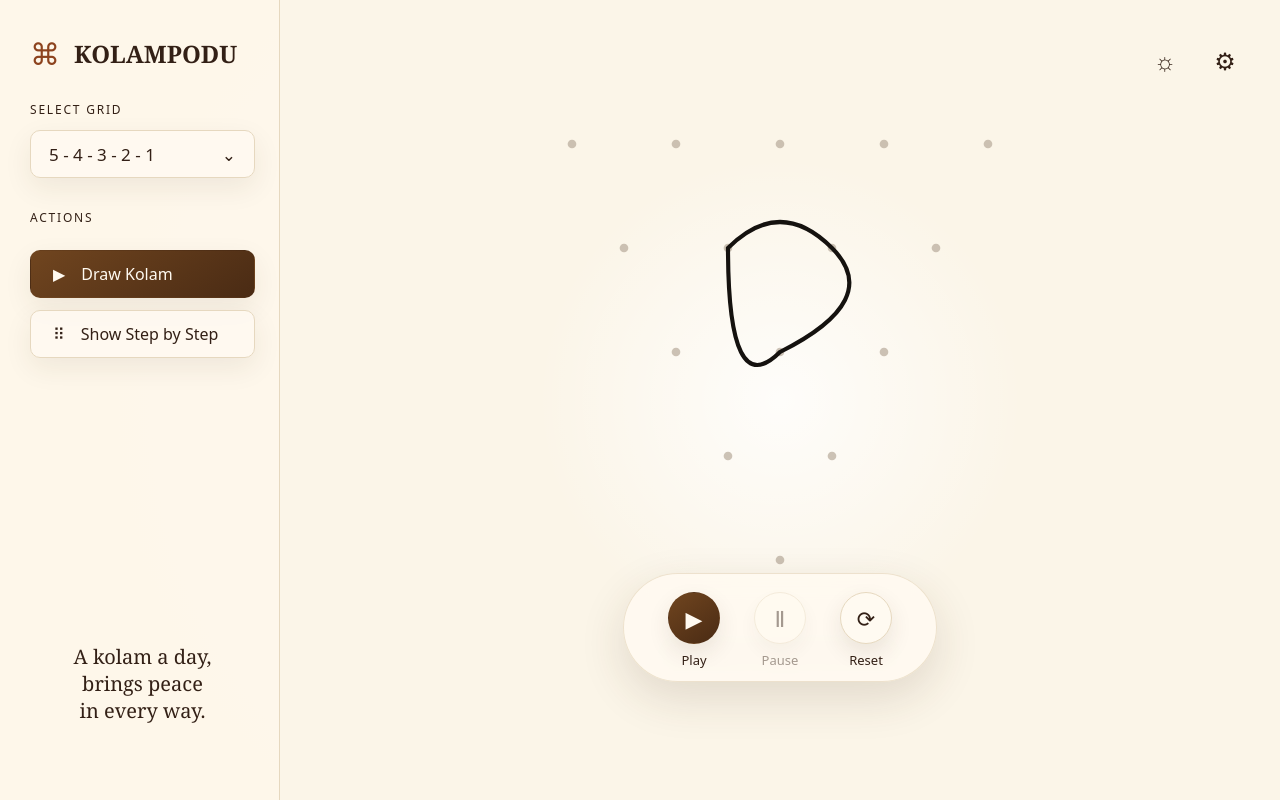
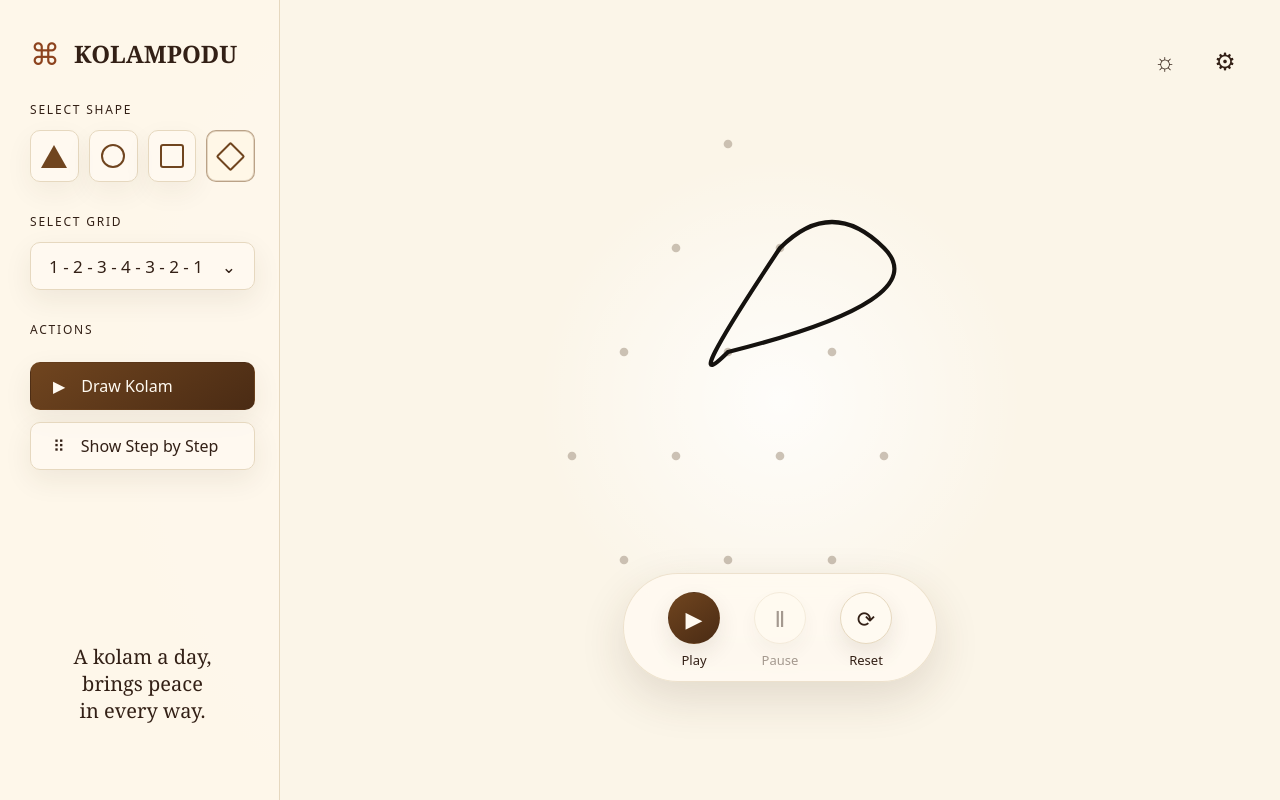
Before and after one commit to brijbh/kolampodu, a React (Vite) app: page / in a window 1280 px wide. Built offline with nearby package versions, Linux system fonts and the light colour scheme.

Commit message:
feat: add shape selector

```diff
--- a/src/App.jsx
+++ b/src/App.jsx
@@ -11,8 +11,40 @@ import "./styles/base.css";
 import "./styles/layout.css";
 import "./styles/theme.css";
 
+const SHAPES = [
+  { id: "triangle", label: "Triangle", pattern: [1, 2, 3, 4] },
+  { id: "circle", label: "Circle", pattern: [3, 5, 5, 5, 3] },
+  { id: "square", label: "Square", pattern: [5, 5, 5, 5, 5] },
+  { id: "diamond", label: "Diamond", pattern: [1, 2, 3, 4, 3, 2, 1] },
+];
+
+function ShapeSelector({ selectedShape, onSelectShape }) {
+  return (
+    <section className="selector-group" aria-label="Shape selector">
+      <p className="section-label">Select Shape</p>
+      <div className="shape-options">
+        {SHAPES.map((shape) => (
+          <button
+            key={shape.id}
+            className="shape-button"
+            type="button"
+            aria-label={shape.label}
+            aria-pressed={shape.id === selectedShape}
+            onClick={() => onSelectShape(shape.id)}
+          >
+            <span className={`shape-icon shape-icon-${shape.id}`} aria-hidden="true" />
+          </button>
+        ))}
+      </div>
+    </section>
+  );
+}
+
 export default function App() {
-  const pattern = [5, 4, 3, 2, 1];
+  const [selectedShape, setSelectedShape] = useState("diamond");
+  const shape = SHAPES.find(({ id }) => id === selectedShape) ?? SHAPES[3];
+  const pattern = shape.pattern;
+  const gridLabel = pattern.join(" - ");
   const path = buildKolamPath(pattern);
   const animationRef = useRef(null);
   const [progress, setProgress] = useState(0);
@@ -49,14 +81,24 @@ export default function App() {
     setIsPlaying(true);
   };
 
+  const handleSelectShape = (shapeId) => {
+    setSelectedShape(shapeId);
+    animationRef.current?.reset();
+    setIsPlaying(false);
+  };
+
   return (
     <div className="page">
       <aside className="side-panel">
         <Header />
+        <ShapeSelector
+          selectedShape={selectedShape}
+          onSelectShape={handleSelectShape}
+        />
         <section className="selector-group" aria-label="Grid selector">
           <p className="section-label">Select Grid</p>
           <button className="select-button" type="button">
-            <span>5 - 4 - 3 - 2 - 1</span>
+            <span>{gridLabel}</span>
             <span aria-hidden="true">⌄</span>
           </button>
         </section>
@@ -88,10 +130,16 @@ export default function App() {
           <Header />
           <button className="icon-button" type="button" aria-label="Theme">☼</button>
         </div>
+        <div className="mobile-selector">
+          <ShapeSelector
+            selectedShape={selectedShape}
+            onSelectShape={handleSelectShape}
+          />
+        </div>
         <section className="mobile-selector" aria-label="Grid selector">
           <p className="section-label">Select Grid</p>
           <button className="select-button" type="button">
-            <span>5 - 4 - 3 - 2 - 1</span>
+            <span>{gridLabel}</span>
             <span aria-hidden="true">⌄</span>
           </button>
         </section>
--- a/src/styles/layout.css
+++ b/src/styles/layout.css
@@ -42,6 +42,63 @@
 .selector-group,
 .desktop-actions {
   width: 100%;
+}
+
+.shape-options {
+  display: grid;
+  grid-template-columns: repeat(4, minmax(0, 1fr));
+  gap: 10px;
+}
+
+.shape-button {
+  height: 52px;
+  display: grid;
+  place-items: center;
+  border: 1px solid var(--border);
+  border-radius: 10px;
+  background: rgba(255, 250, 241, 0.86);
+  color: var(--text);
+  box-shadow: 0 10px 28px rgba(70, 49, 29, 0.06);
+  cursor: pointer;
+}
+
+.shape-button[aria-pressed="true"] {
+  border-color: rgba(112, 69, 31, 0.48);
+  background: rgba(255, 247, 231, 0.96);
+  box-shadow: inset 0 0 0 1px rgba(112, 69, 31, 0.18);
+}
+
+.shape-icon {
+  position: relative;
+  display: block;
+  width: 24px;
+  height: 24px;
+}
+
+.shape-icon-triangle {
+  width: 0;
+  height: 0;
+  border-right: 13px solid transparent;
+  border-bottom: 23px solid var(--accent);
+  border-left: 13px solid transparent;
+}
+
+.shape-icon-circle {
+  border: 2px solid var(--accent);
+  border-radius: 50%;
+}
+
+.shape-icon-square {
+  border: 2px solid var(--accent);
+  border-radius: 3px;
+}
+
+.shape-icon-diamond {
+  width: 21px;
+  height: 21px;
+  border: 2px solid var(--accent);
+  border-radius: 2px;
+  transform: rotate(45deg);
 }
 
 .select-button,
@@ -131,7 +188,11 @@
 }
 
 .mobile-selector {
-  margin-bottom: 34px;
+  margin-bottom: 22px;
+}
+
+.mobile-selector + .mobile-selector {
+  margin-bottom: 30px;
 }
 
 .canvas {
```
